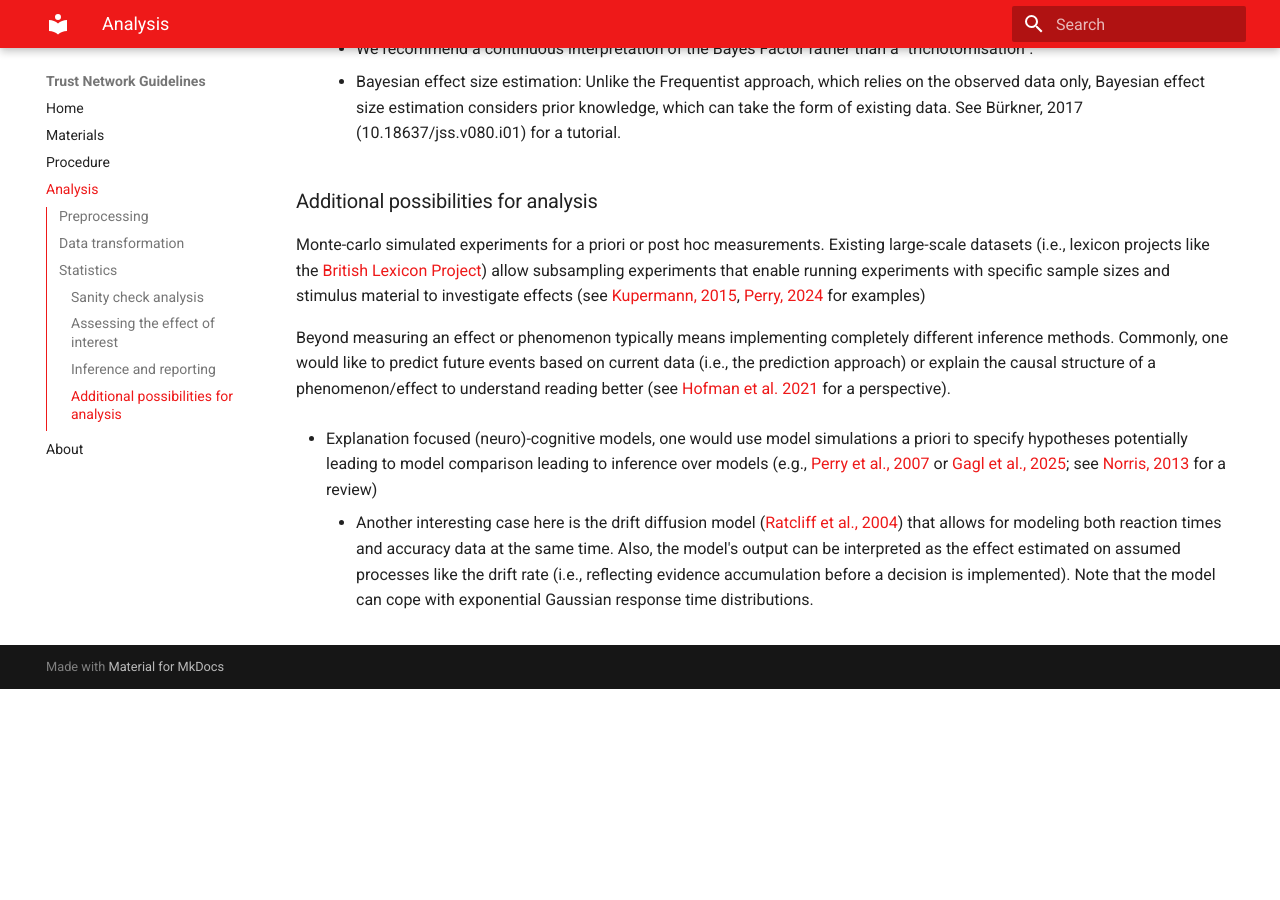
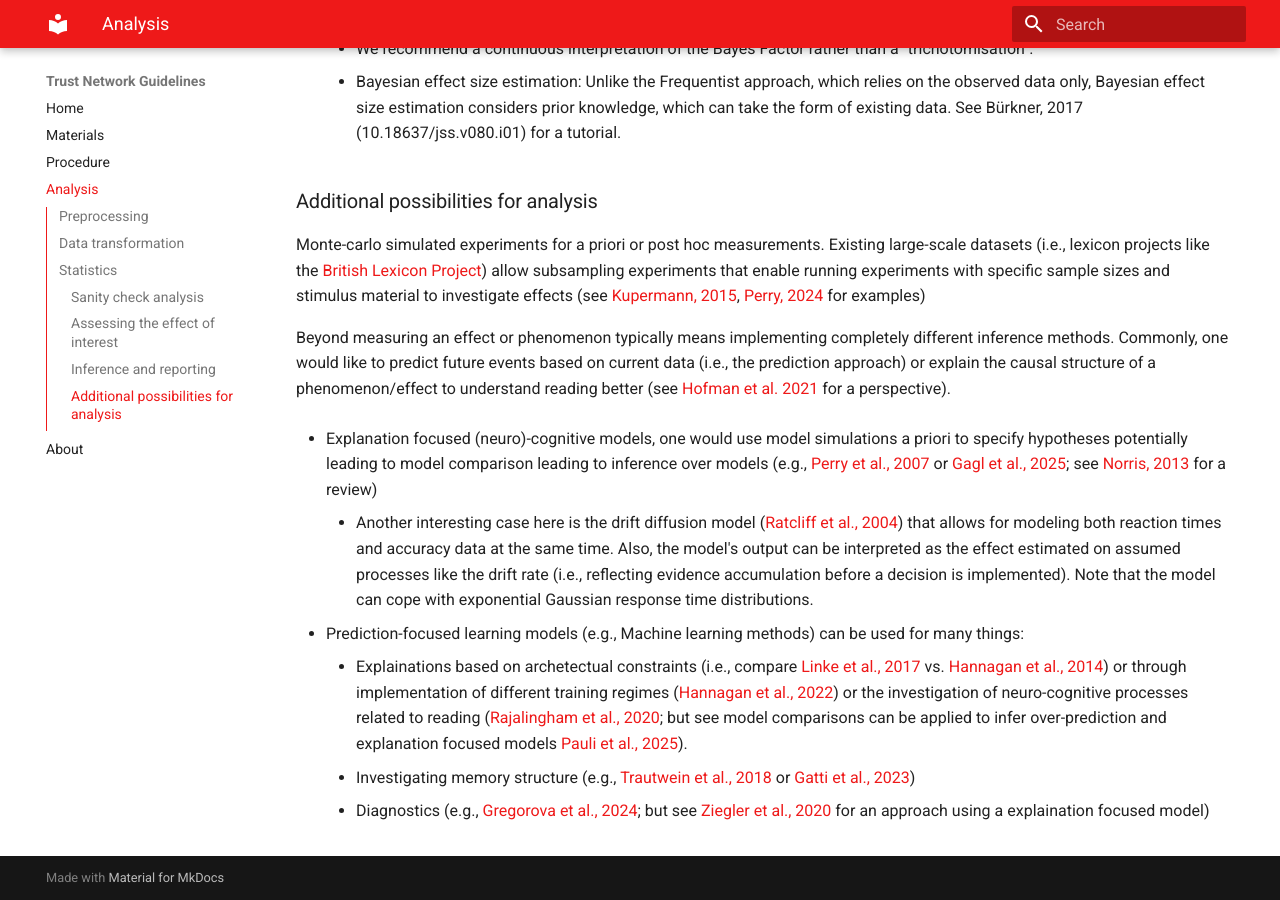
Before and after one commit to cwdeee/trust-network-guidelines, an MkDocs documentation site: the page built from docs/analysis.md, in a window 1280 px wide and 900 px high, scrolled down 3540 px. Built offline with MkDocs 1.6.1 and Material for MkDocs 9.7.7, drawn with Linux system fonts in a browser that asks for light colours; before the commit the page ends 4229 px from its top, so only the background shows below that.

Commit message:
models #2

```diff
--- a/docs/analysis.md
+++ b/docs/analysis.md
@@ -90,3 +90,10 @@ Beyond measuring an effect or phenomenon typically means implementing completely
 - Explanation focused (neuro)-cognitive models, one would use model simulations a priori to specify hypotheses potentially leading to model comparison leading to inference over models (e.g., [Perry et al., 2007](https://doi.org/10.1037/0033-295X.114.2.273) or [Gagl et al., 2025](https://doi.org/10.1101/2024.06.25.600635); see [Norris, 2013](https://doi.org/10.1016/j.tics.2013.08.003) for a review)
 
     - Another interesting case here is the drift diffusion model ([Ratcliff et al., 2004](https://doi.org/10.1037/0033-295X.111.1.159)) that allows for modeling both reaction times and accuracy data at the same time. Also, the model's output can be interpreted as the effect estimated on assumed processes like the drift rate (i.e., reflecting evidence accumulation before a decision is implemented). Note that the model can cope with exponential Gaussian response time distributions.
+
+
+- Prediction-focused learning models (e.g., Machine learning methods) can be used for many things:
+
+    - Explainations based on archetectual constraints (i.e., compare [Linke et al., 2017](https://doi.org/10.1371/journal.pone.0183876) vs. [Hannagan et al., 2014](https://doi.org/10.1371/journal.pone.0084843)) or through implementation of different training regimes ([Hannagan et al., 2022](https://doi.org/10.1073/pnas.2104779118)) or the investigation of neuro-cognitive processes related to reading ([Rajalingham et al., 2020](https://doi.org/10.1038/s41467-020-17714-3); but see model comparisons can be applied to infer over-prediction and explanation focused models [Pauli et al., 2025](https://doi.org/10.1101/2025.05.16.654419)).
+    - Investigating memory structure (e.g., [Trautwein et al., 2018](https://doi.org/10.3389/fpsyg.2018.02252) or [Gatti et al., 2023](https://doi.org/10.1037/xge0001304))
+    - Diagnostics (e.g., [Gregorova et al., 2024](https://doi.org/10.1038/s41539-024-00237-7); but see [Ziegler et al., 2020](https://doi.org/10.1177/0956797618823540) for an approach using a explaination focused model)
```
